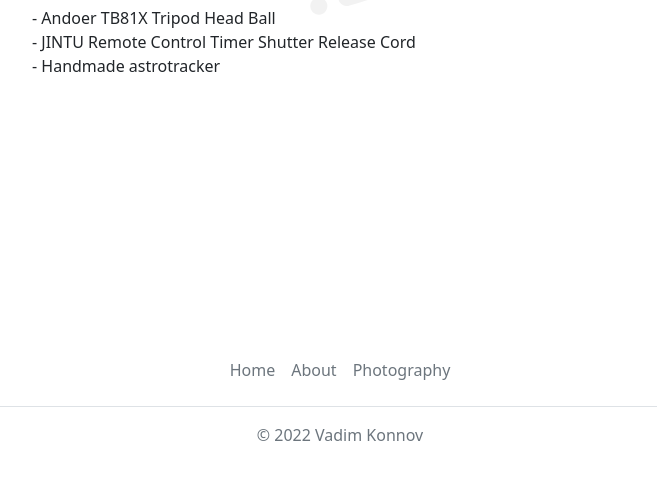
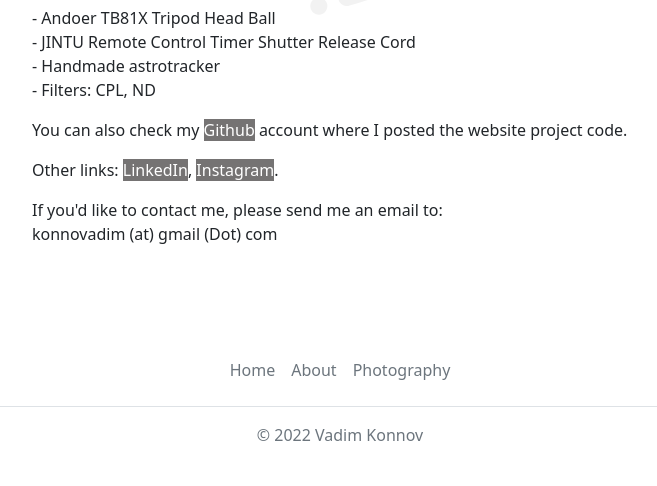
Before and after one commit to likeprogrsv/Photography_website, a Django app: page /about in a window 1280 px wide. Shown: the part 540-1026 px from the top of the page, without its empty margins (300-957 px from the left). Run offline with Django 4.2, Linux system fonts and the light colour scheme; the visitor is signed in with stand-in values (Sample User, id 1).

Commit message:
About page is done. cosmetic improvements in templates.

```diff
--- a/taskmanager/main/templates/main/about.html
+++ b/taskmanager/main/templates/main/about.html
@@ -2,11 +2,10 @@
 {% load static %}
 
 {% block title %}
-About
+Vadim Konnov Photography - About
 {% endblock%}
 
 {% block content %}
-
     <div class="container-fluid">
         <div class="row" style="padding-top: 10px"><br></div>
         <div class="row">
@@ -39,7 +38,24 @@ About
                     <p class="text-uppercase mb-1">Accessories</p>
                     <p class="text-left mb-0"> - Andoer TB81X Tripod Head Ball</p>
                     <p class="text-left mb-0"> - JINTU Remote Control Timer Shutter Release Cord</p>
-                    <p class="text-left"> - Handmade astrotracker</p>
+                    <p class="text-left mb-0"> - Handmade astrotracker</p>
+                    <p class="text-left"> - Filters: CPL, ND</p>
+                    <p class="text-left">
+                        You can also check my
+                        <a class="site-header" style=" background-color: rgb(93 91 91 / 85%); color: white"
+                        target="_blank" rel="noopener noreferrer" href="https://github.com/likeprogrsv">Github</a>
+                        account where I posted the website project code.
+                    </p>
+                    <p class="text-left">
+                        Other links:
+                        <a class="site-header" style=" background-color: rgb(93 91 91 / 85%); color: white"
+                        target="_blank" rel="noopener noreferrer" href="https://www.linkedin.com/in/vadim-konnov-64ba2191">LinkedIn</a>,
+                        <a class="site-header" style=" background-color: rgb(93 91 91 / 85%); color: white"
+                        target="_blank" rel="noopener noreferrer" href="https://www.instagram.com/konnovadim/">Instagram</a>.
+
+                    </p>
+                    <p class="text-left mb-0">If you'd like to contact me, please send me an email to:</p>
+                    <p class="text-left">konnovadim (at) gmail (Dot) com</p>
                 </div>
             </div>
 
@@ -53,11 +69,6 @@ About
                     src="{% static 'tripod.png' %}" alt="photo">
                 </div>
             </div>
-
-
         </div>
     </div>
-
-
-
 {% endblock %}
--- a/taskmanager/main/templates/main/login_register.html
+++ b/taskmanager/main/templates/main/login_register.html
@@ -4,7 +4,7 @@
     <meta charset="UTF-8">
     <meta http-equiv="X-UA-Compatible" content="IE=edge">
     <meta name="viewport" content="width=device-width, initial-scale=1.0">
-    <title>Login/Register</title>
+    <title>Vadim Konnov Photography - Login/Register</title>
 
     <link href="https://cdn.jsdelivr.net/npm/bootstrap@5.2.2/dist/css/bootstrap.min.css" rel="stylesheet"
     integrity="sha384-Zenh87qX5JnK2Jl0vWa8Ck2rdkQ2Bzep5IDxbcnCeuOxjzrPF/et3URy9Bv1WTRi" crossorigin="anonymous">
@@ -27,7 +27,7 @@
       <form method='POST' class='form'>
         {% csrf_token %}
         <h1 class='mb-3'><u>Login</u></h1>
-        <h4>Login for comment and rate photos</h4>
+        <h4>Login for comment photos</h4>
           <div class="form-group mb-3">
             <label for="validationTooltipUsername">Username</label>
             <input type="text" class="form-control" name=username id="validationTooltipUsername"
--- a/taskmanager/main/templates/main/photography.html
+++ b/taskmanager/main/templates/main/photography.html
@@ -5,7 +5,7 @@
     <meta name="viewport"
           content="width=device-width, user-scalable=no, initial-scale=1.0, maximum-scale=1.0, minimum-scale=1.0">
     <meta http-equiv="X-UA-Compatible" content="ie=edge">
-    <title>Document</title>
+    <title>Vadim Konnov Photography - Photos</title>
     <link href="https://cdn.jsdelivr.net/npm/bootstrap@5.2.2/dist/css/bootstrap.min.css" rel="stylesheet"
     integrity="sha384-Zenh87qX5JnK2Jl0vWa8Ck2rdkQ2Bzep5IDxbcnCeuOxjzrPF/et3URy9Bv1WTRi" crossorigin="anonymous">
     {% load static %}
--- a/taskmanager/main/templates/main/photos.html
+++ b/taskmanager/main/templates/main/photos.html
@@ -1,5 +1,8 @@
 {% extends 'main/base.html' %}
 
+{% block title %}
+Vadim Konnov Photography - Photos
+{% endblock%}
 
 {% block content %}
     <div class="bottom--divider"></div>
```
Also changed, not shown: taskmanager/main/templates/main/index.html (+6 -6 lines).
